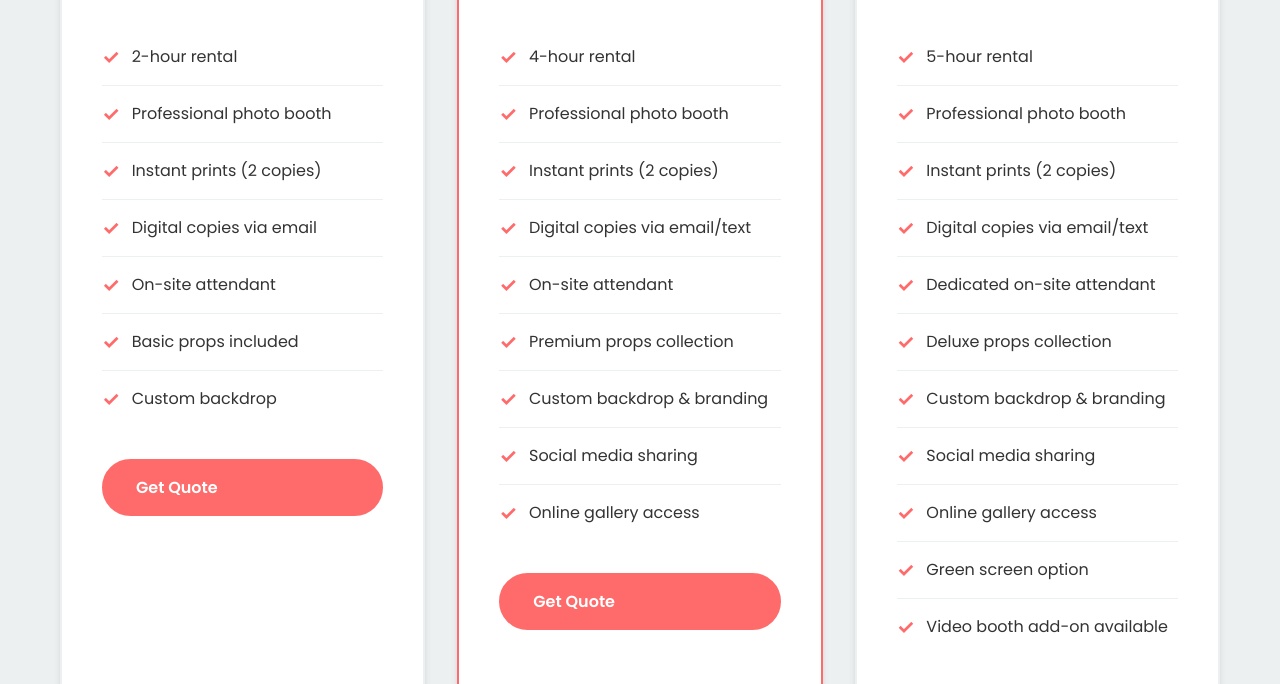
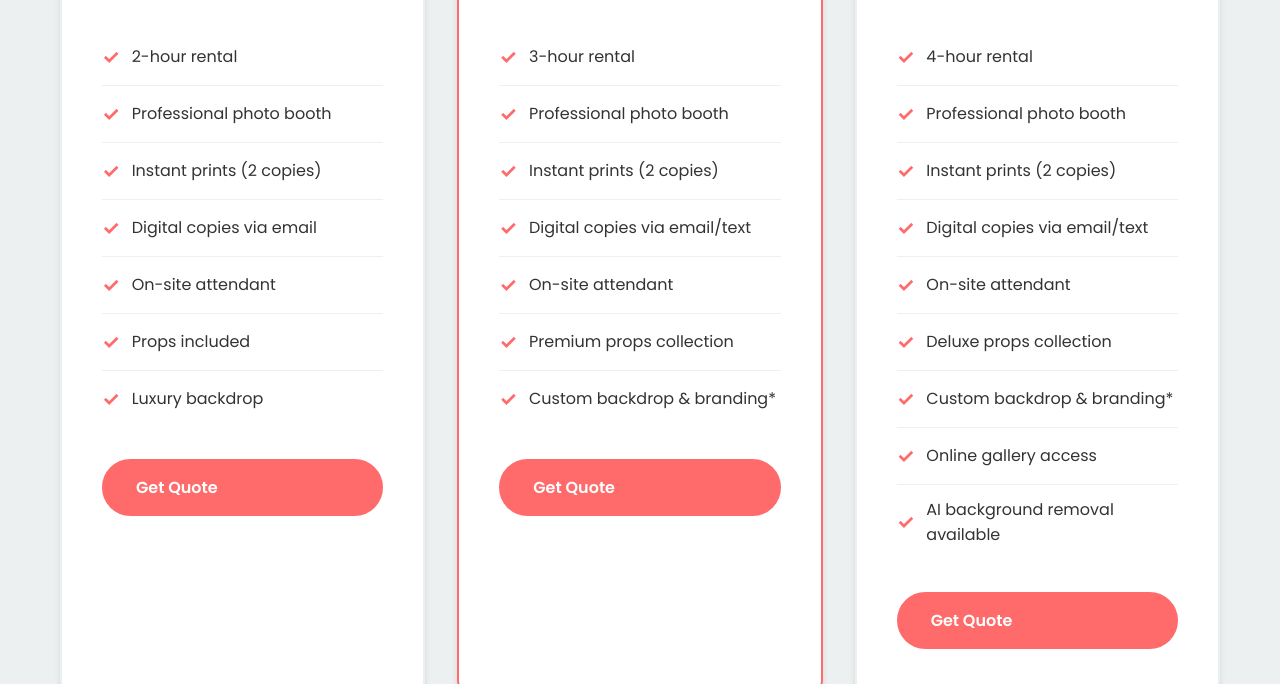
Before and after one commit to wienering/funsnaps, a website: page pricing.html in a window 1280 px wide. Shown: the part 727-1411 px from the top of the page. Drawn offline with Linux system fonts and the light colour scheme.

Commit message:
Update pricing: Add asterisk for custom backdrop & branding (additional fee), add to Deluxe package, remove social media sharing, add AI background removal

```diff
--- a/pricing.html
+++ b/pricing.html
@@ -161,8 +161,8 @@
                         <li>Instant prints (2 copies)</li>
                         <li>Digital copies via email</li>
                         <li>On-site attendant</li>
-                        <li>Basic props included</li>
-                        <li>Custom backdrop</li>
+                        <li>Props included</li>
+                        <li>Luxury backdrop</li>
                     </ul>
                     <div class="pricing-cta">
                         <a href="/contact.html#book" class="btn" style="width: 100%;">Get Quote</a>
@@ -176,15 +176,13 @@
                         <div class="pricing-period">per event</div>
                     </div>
                     <ul class="pricing-features">
-                        <li>4-hour rental</li>
+                        <li>3-hour rental</li>
                         <li>Professional photo booth</li>
                         <li>Instant prints (2 copies)</li>
                         <li>Digital copies via email/text</li>
                         <li>On-site attendant</li>
                         <li>Premium props collection</li>
-                        <li>Custom backdrop & branding</li>
-                        <li>Social media sharing</li>
-                        <li>Online gallery access</li>
+                        <li>Custom backdrop & branding*</li>
                     </ul>
                     <div class="pricing-cta">
                         <a href="/contact.html#book" class="btn" style="width: 100%;">Get Quote</a>
@@ -198,17 +196,15 @@
                         <div class="pricing-period">per event</div>
                     </div>
                     <ul class="pricing-features">
-                        <li>5-hour rental</li>
+                        <li>4-hour rental</li>
                         <li>Professional photo booth</li>
                         <li>Instant prints (2 copies)</li>
                         <li>Digital copies via email/text</li>
-                        <li>Dedicated on-site attendant</li>
+                        <li>On-site attendant</li>
                         <li>Deluxe props collection</li>
-                        <li>Custom backdrop & branding</li>
-                        <li>Social media sharing</li>
+                        <li>Custom backdrop & branding*</li>
                         <li>Online gallery access</li>
-                        <li>Green screen option</li>
-                        <li>Video booth add-on available</li>
+                        <li>AI background removal available</li>
                     </ul>
                     <div class="pricing-cta">
                         <a href="/contact.html#book" class="btn" style="width: 100%;">Get Quote</a>
@@ -217,6 +213,9 @@
             </div>
 
             <div class="pricing-note">
+                <p style="font-size: 1rem; margin-bottom: 1rem; color: var(--text-light);">
+                    <strong>*</strong> Custom backdrop & branding available for an additional fee
+                </p>
                 <h3 style="margin-bottom: 1rem; color: var(--text-dark);">Custom Packages Available</h3>
                 <p style="font-size: 1.125rem; line-height: 1.8;">
                     All packages can be customized to fit your specific needs. Additional hours,
```
